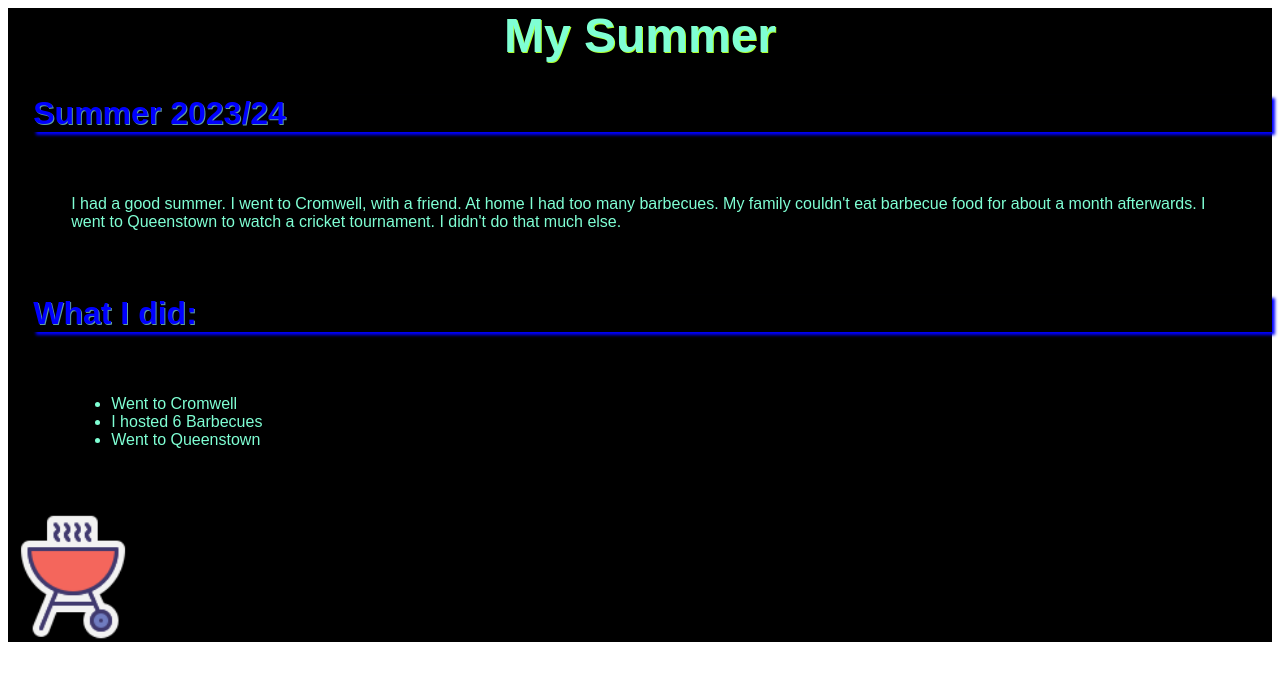
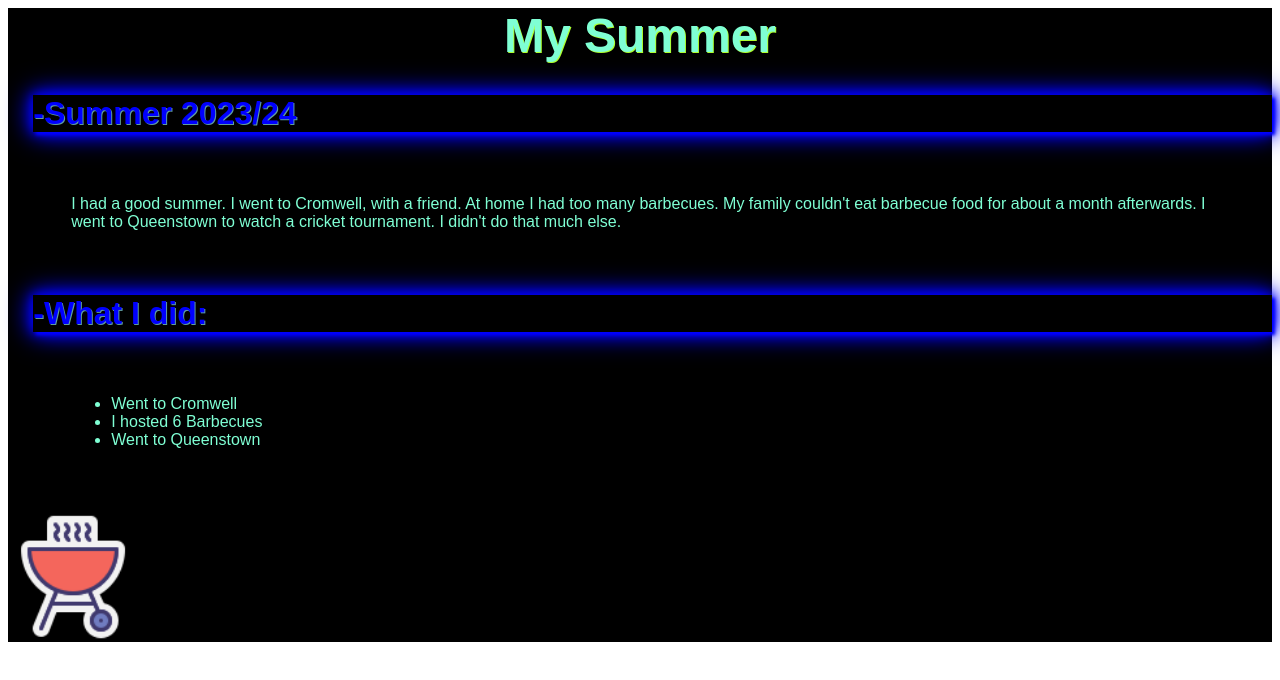
Before and after one commit to craighead-diocesan-school/summer-Neve-Is-Cool, a plain HTML site: page index.html in a window 1280 px wide. Drawn offline with Linux system fonts and the light colour scheme.

Commit message:
Update index.html
made it better

```diff
--- a/index.html
+++ b/index.html
@@ -1,11 +1,11 @@
 <div class="stuff">
   <h1>My Summer</h1>
 
-  <h2>Summer 2023/24</h2>
+  <h2>-Summer 2023/24</h2>
 
   <p>I had a good summer. I went to Cromwell, with a friend. At home I had too many barbecues. My family couldn't eat barbecue food for about a month afterwards. I went to Queenstown to watch a cricket tournament. I didn't do that much else.</p>
 
-  <h2>What I did:</h2>
+  <h2>-What I did:</h2>
 
   <ul>
     <li>Went to Cromwell</li>
@@ -32,7 +32,7 @@
     font-size: 2em;
     margin-left: 2%;
     text-shadow: 1px 1px cadetblue;
-    box-shadow: 3px 3px 3px;
+    box-shadow: 3px 3px 3px, 0px 0px 10px blue, 0px 0px 20px blue, 0px 0px 30px blue;
     color: blue;
   }
 
```
